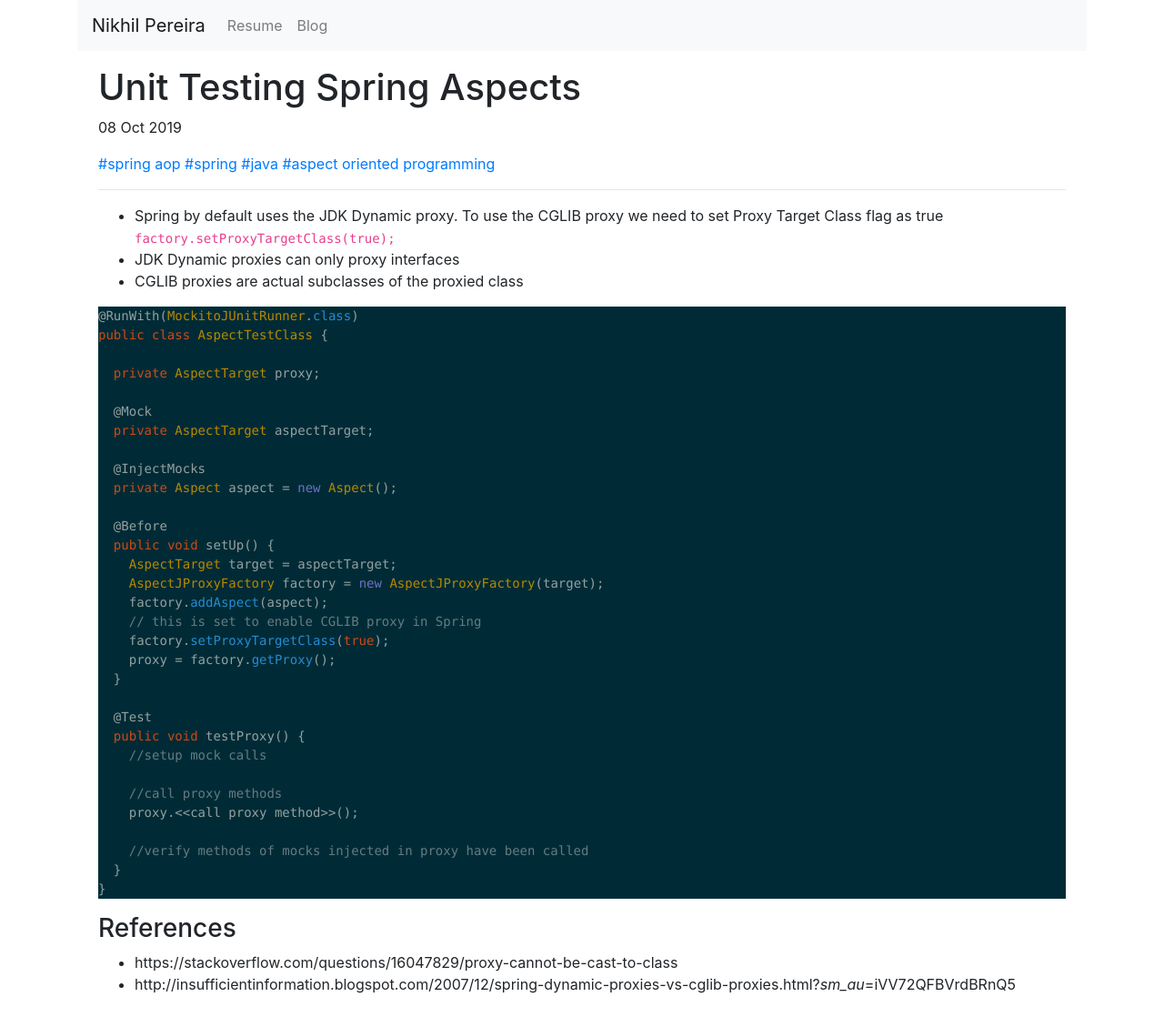
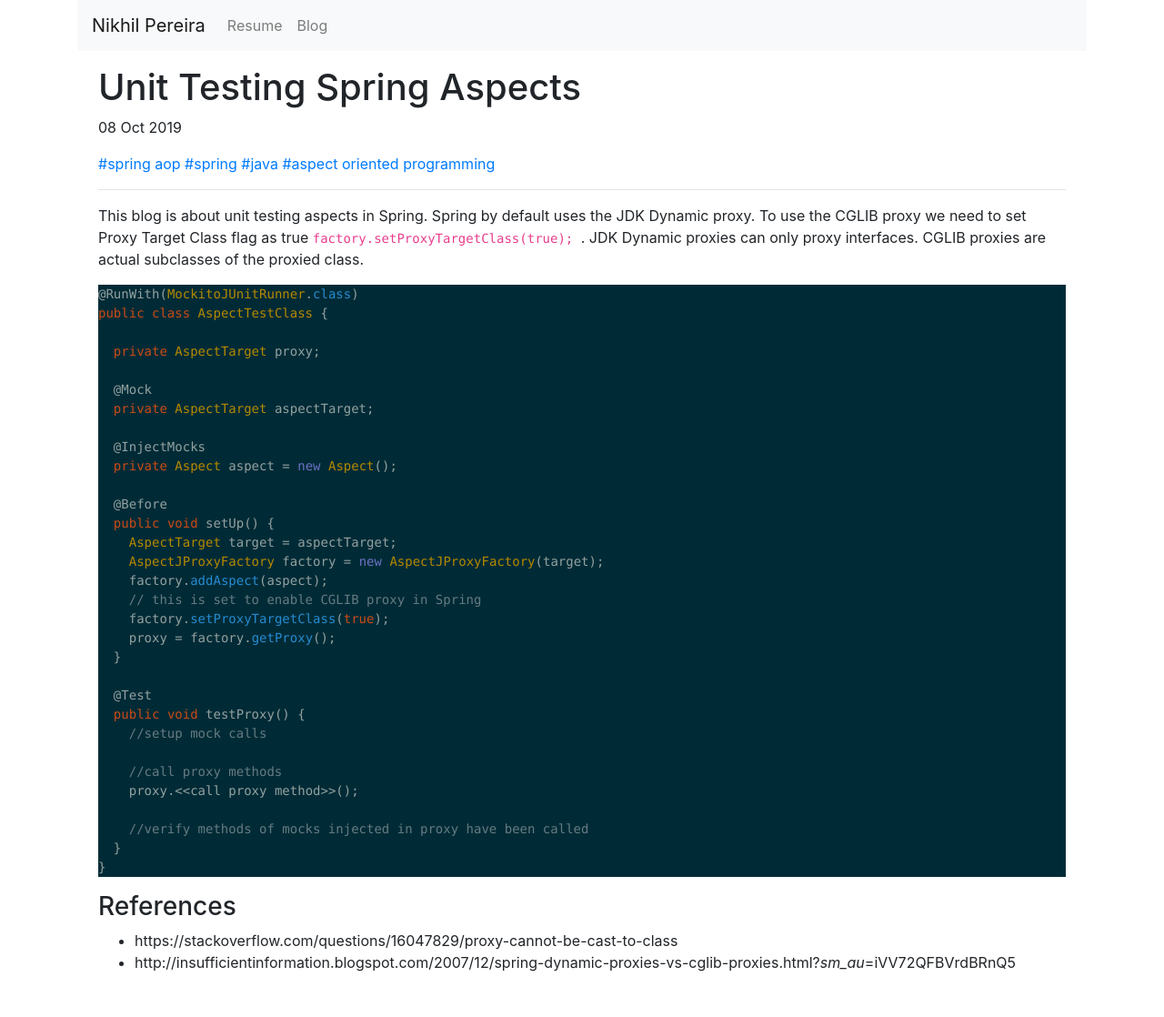
Before and after one commit to nikhilpereira1793/nikhilpereira1793.github.io, a Jekyll site: the page built from _posts/2019-10-08-unit-testing-spring-aspects.md, in a window 1280 px wide. Shown: the whole page at 91% size. Built offline with Jekyll 4.4.1, drawn with Linux system fonts in a browser that asks for light colours; after the commit the page ends 1094 px from its top, so only the background shows below that.

Commit message:
update spring aspect unit testing blog

````diff
--- a/_posts/2019-10-08-unit-testing-spring-aspects.md
+++ b/_posts/2019-10-08-unit-testing-spring-aspects.md
@@ -1,9 +1,7 @@
 ---
 tags : [spring aop, spring, java, aspect oriented programming]
 ---
-- Spring by default uses the JDK Dynamic proxy. To use the CGLIB proxy we need to set Proxy Target Class flag as true `factory.setProxyTargetClass(true); `
-- JDK Dynamic proxies can only proxy interfaces
-- CGLIB proxies are actual subclasses of the proxied class
+ This blog is about unit testing aspects in Spring. Spring by default uses the JDK Dynamic proxy. To use the CGLIB proxy we need to set Proxy Target Class flag as true `factory.setProxyTargetClass(true); `. JDK Dynamic proxies can only proxy interfaces. CGLIB proxies are actual subclasses of the proxied class.
 
 ``` java
 @RunWith(MockitoJUnitRunner.class)
````
